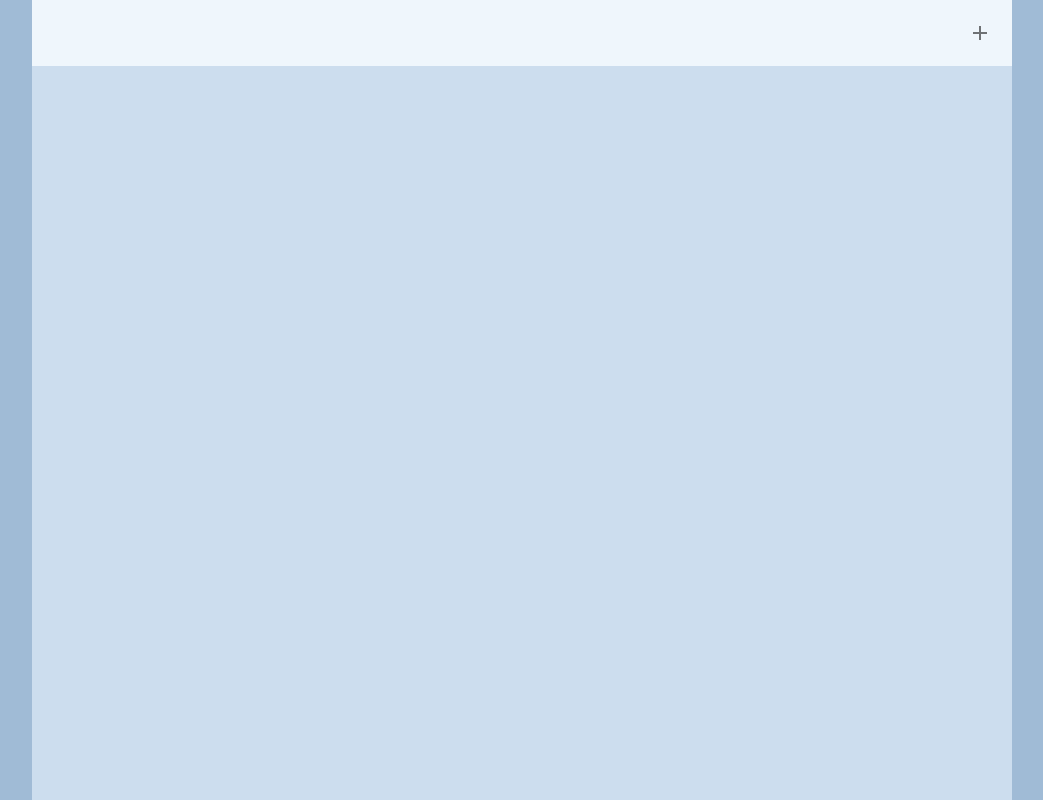
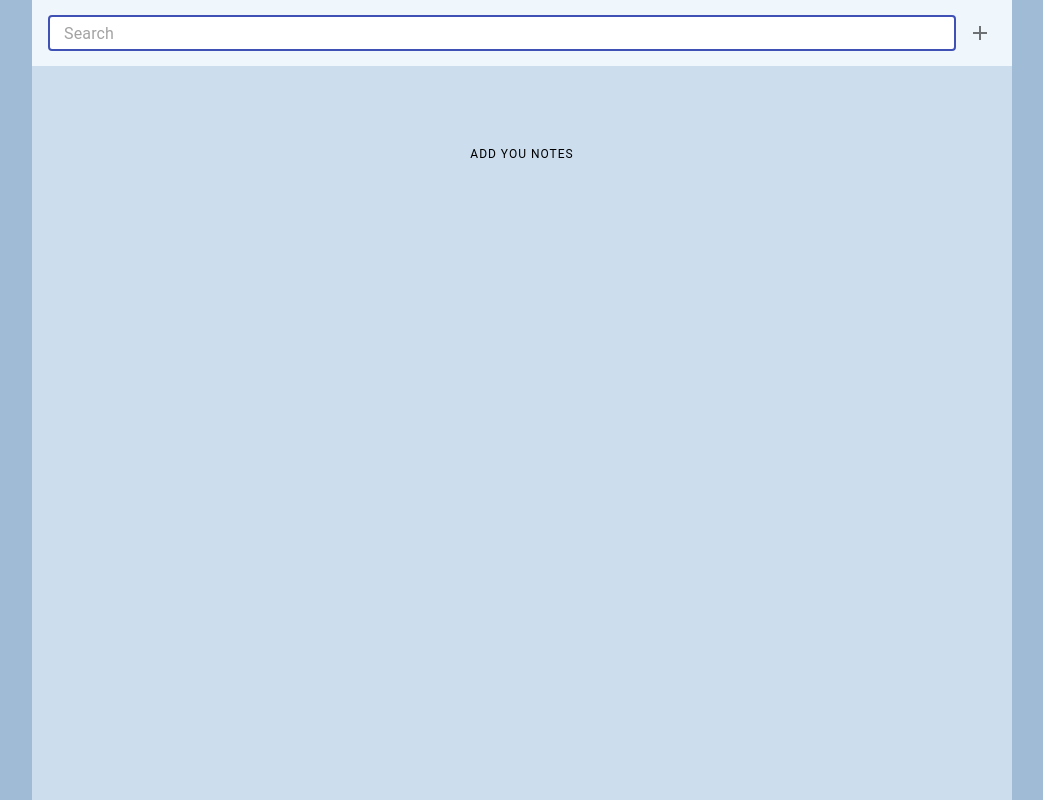
Before and after one commit to Kirary/notes, a React (Create React App) app: page / in a window 1280 px wide. Shown: the whole page, without its empty margins (118-1161 px from the left). Built offline with nearby package versions, Linux system fonts and the light colour scheme.

Commit message:
Add search field

```diff
--- a/src/components/App.js
+++ b/src/components/App.js
@@ -22,7 +22,8 @@ const appInitialState = {
     notes: [],
     isDialogOpen: false,
     isEditMode: false,
-    editedNote: null
+    editedNote: null,
+    search: ""
 };
 
 export const NotesDispatch = React.createContext(null);
--- a/src/components/Header.js
+++ b/src/components/Header.js
@@ -4,6 +4,7 @@ import Plus from "@material-ui/icons/Add";
 import { makeStyles, createStyles } from "@material-ui/core";
 import { NotesDispatch } from "./App";
 import { openDialog } from "../reducer/actionCreator";
+import SearchField from "./SearchField";
 
 const useStyles = makeStyles(theme =>
     createStyles({
@@ -13,7 +14,13 @@ const useStyles = makeStyles(theme =>
             display: "flex",
             flexDirection: "row-reverse",
             flex: "none",
-            padding: theme.spacing()
+            alignItems: "center",
+            padding: theme.spacing(),
+            paddingLeft: theme.spacing(2)
+        },
+        rightBlock: {
+            flex: "none"
+            // marginLeft: "auto"
         }
     })
 );
@@ -26,9 +33,10 @@ const Header = () => {
 
     return (
         <div className={classes.root}>
-            <IconButton onClick={openNoteDialog}>
+            <IconButton onClick={openNoteDialog} className={classes.rightBlock}>
                 <Plus />
             </IconButton>
+            <SearchField />
         </div>
     );
 };
--- a/src/components/Note.js
+++ b/src/components/Note.js
@@ -3,7 +3,7 @@ import { Paper, makeStyles, createStyles, IconButton } from "@material-ui/core";
 import Clear from "@material-ui/icons/Clear";
 import Edit from "@material-ui/icons/Edit";
 import { NotesDispatch } from "./App";
-import { updateNote, deleteNote, openDialog } from "../reducer/actionCreator";
+import { deleteNote, openDialog } from "../reducer/actionCreator";
 
 export const gridAutoRows = 8;
 
--- a/src/components/NoteDialog.js
+++ b/src/components/NoteDialog.js
@@ -46,7 +46,6 @@ const NoteDialog = props => {
                 <TextField
                     autoFocus
                     margin="dense"
-                    id="name"
                     type="text"
                     fullWidth
                     multiline
--- a/src/components/NotesContainer.js
+++ b/src/components/NotesContainer.js
@@ -1,7 +1,7 @@
 import React from "react";
 import Note, { gridAutoRows } from "./Note";
 import { NotesState } from "./App";
-import { makeStyles, createStyles } from "@material-ui/core";
+import { makeStyles, createStyles, Typography } from "@material-ui/core";
 
 const useStyles = makeStyles(theme =>
     createStyles({
@@ -12,7 +12,13 @@ const useStyles = makeStyles(theme =>
             gridTemplateColumns: "repeat(auto-fill, minmax(280px, 1fr))",
             gridAutoRows,
             overflowX: "hidden",
-            overflowY: "auto"
+            overflowY: "auto",
+            position: "relative"
+        },
+        message: {
+            position: "absolute",
+            top: "10%",
+            width: "100%"
         }
     })
 );
@@ -20,10 +26,26 @@ const useStyles = makeStyles(theme =>
 const NotesContainer = () => {
     const classes = useStyles();
     const state = React.useContext(NotesState);
-    const noteList = state
-        ? state.notes.map(note => <Note {...note} key={note.id} />)
-        : null;
-    return <div className={classes.root}>{noteList}</div>;
+    const { notes, search } = state;
+    const noteList = notes
+        .filter(note => note.content.includes(search))
+        .map(note => <Note {...note} key={note.id} />);
+
+    const message = (
+        <Typography
+            align="center"
+            variant="overline"
+            className={classes.message}
+        >
+            {notes.length === 0 ? "Add you notes" : "Nothing found"}
+        </Typography>
+    );
+
+    return (
+        <div className={classes.root}>
+            {noteList.length === 0 ? message : noteList}
+        </div>
+    );
 };
 
 export default NotesContainer;
--- /dev/null
+++ b/src/components/SearchField.js
@@ -0,0 +1,67 @@
+import React from "react";
+import { makeStyles, createStyles } from "@material-ui/core";
+import TextField from "@material-ui/core/TextField";
+import { NotesDispatch, NotesState } from "./App";
+import { searchNote } from "../reducer/actionCreator";
+
+const useStyles = makeStyles(theme =>
+    createStyles({
+        root: {
+            width: "30%",
+            transition: "width 100ms ease-in-out"
+        },
+        fullLWidth: {
+            width: "100%"
+        },
+        inputRoot: {
+            background: theme.palette.common.white
+        },
+        input: {
+            padding: "8px 16px"
+        }
+    })
+);
+
+const SearchField = () => {
+    const classes = useStyles();
+    const dispatch = React.useContext(NotesDispatch);
+    const state = React.useContext(NotesState);
+    const [isSearchFocused, setFocusState] = React.useState(false);
+    const onSearchFocus = () => {
+        setFocusState(true);
+    };
+    const onSearchBlur = () => {
+        setFocusState(false);
+    };
+
+    const onChange = event => {
+        dispatch(searchNote(event.target.value));
+    };
+
+    return (
+        <>
+            <TextField
+                className={`${classes.root} ${
+                    isSearchFocused || state.search ? classes.fullLWidth : ""
+                }`}
+                autoFocus
+                margin="none"
+                type="search"
+                variant="outlined"
+                placeholder="Search"
+                value={state.search}
+                onChange={onChange}
+                onFocus={onSearchFocus}
+                onBlur={onSearchBlur}
+                InputProps={{
+                    classes: {
+                        root: classes.inputRoot,
+                        input: classes.input
+                    }
+                }}
+            />
+        </>
+    );
+};
+
+export default SearchField;
--- a/src/reducer/actionCreator.js
+++ b/src/reducer/actionCreator.js
@@ -37,3 +37,8 @@ export const openDialog = (isEditMode = false, note = {}) => ({
 export const closeDialog = _ => ({
     type: AT.CLOSE_DIALOG
 });
+
+export const searchNote = search => ({
+    type: AT.SEARCH,
+    search
+});
--- a/src/reducer/index.js
+++ b/src/reducer/index.js
@@ -35,6 +35,8 @@ export default function reducer(state, action) {
                 isEditMode: false,
                 editedNote: null
             };
+        case AT.SEARCH:
+            return { ...state, search: action.search };
         default:
             return state;
     }
```
